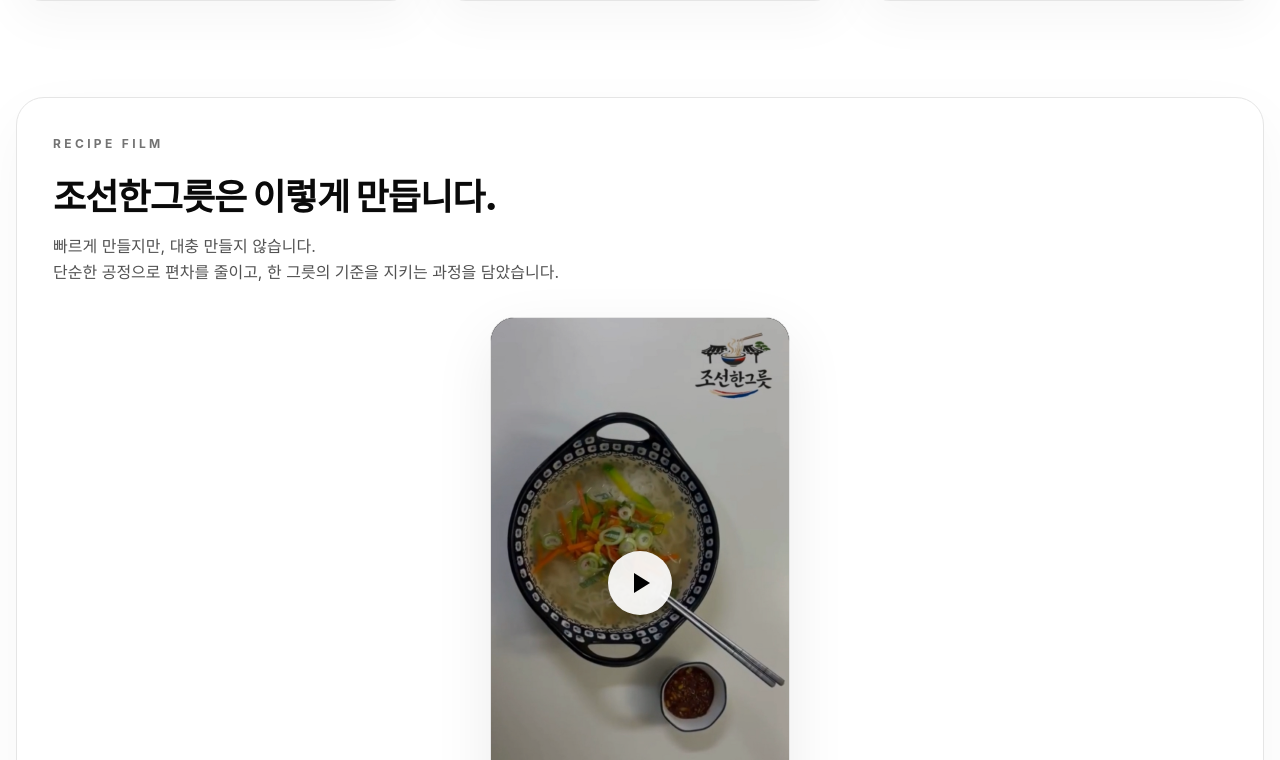
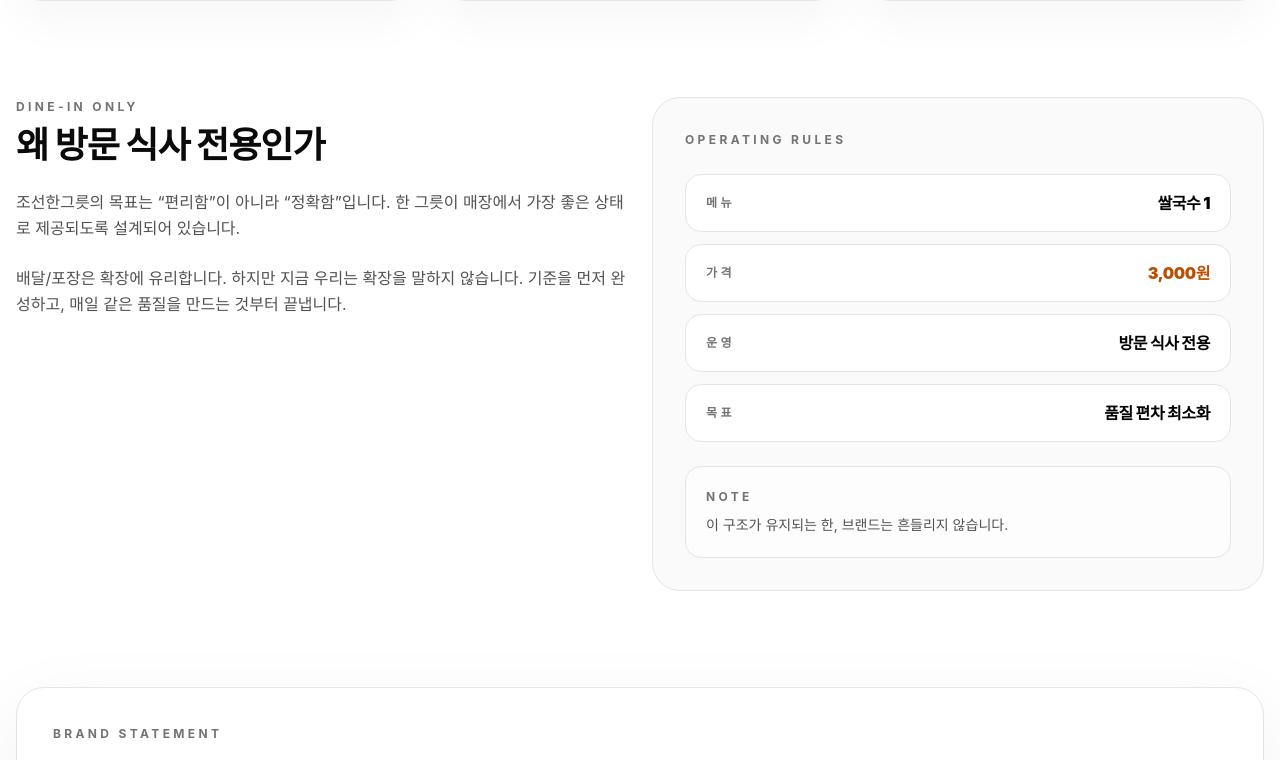
Before and after one commit to sunghyun0422/joseonbowl, a Next.js app: page /about in a window 1280 px wide. Shown: the part 1220-1980 px from the top of the page. Built offline with nearby package versions, Linux system fonts and the light colour scheme.

Commit message:
add naver verification file

```diff
--- a/app/about/page.tsx
+++ b/app/about/page.tsx
@@ -1,5 +1,4 @@
 import Link from "next/link";
-import RecipeFilm from "@/components/RecipeFilm";
 
 export default function AboutPage() {
   return (
@@ -134,8 +133,6 @@ export default function AboutPage() {
         </div>
       </section>
 
-      <RecipeFilm />
-
       {/* DINE-IN */}
       <section className="mt-20 md:mt-24">
         <div className="container">
```
